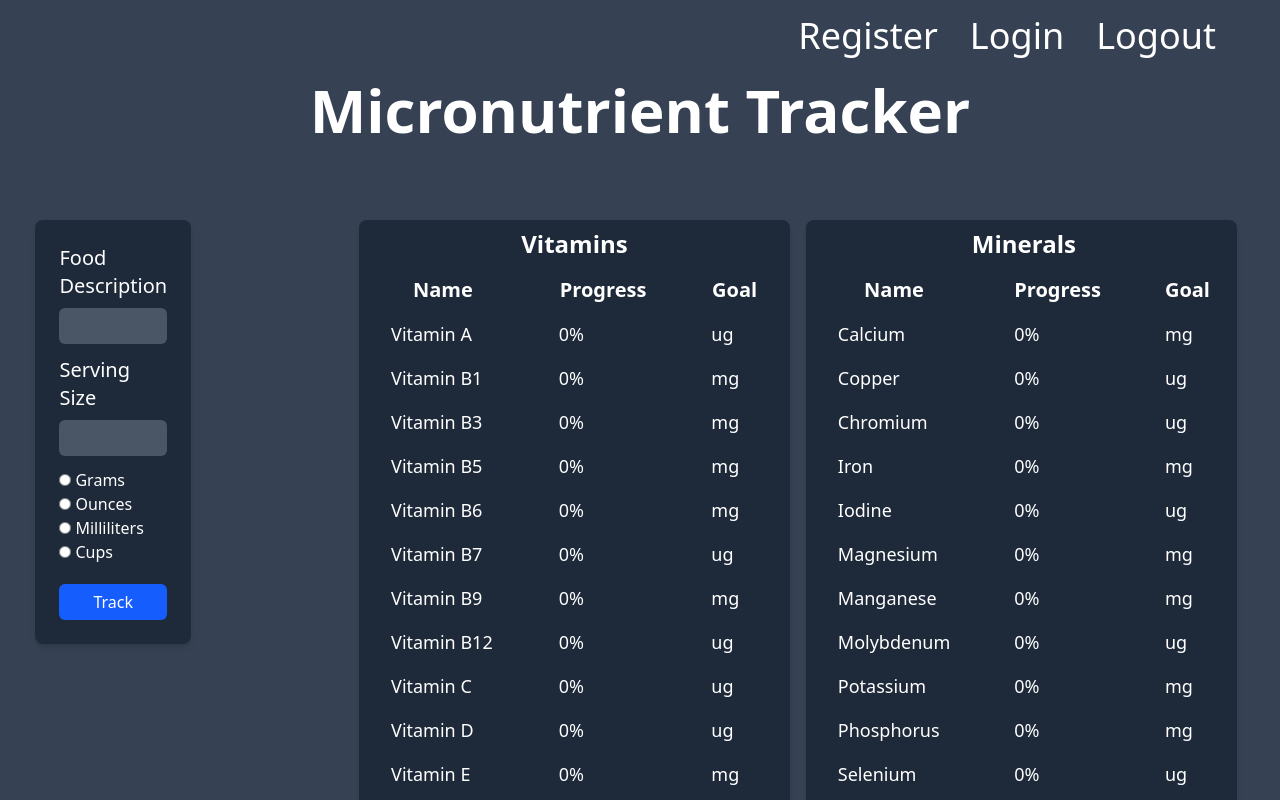
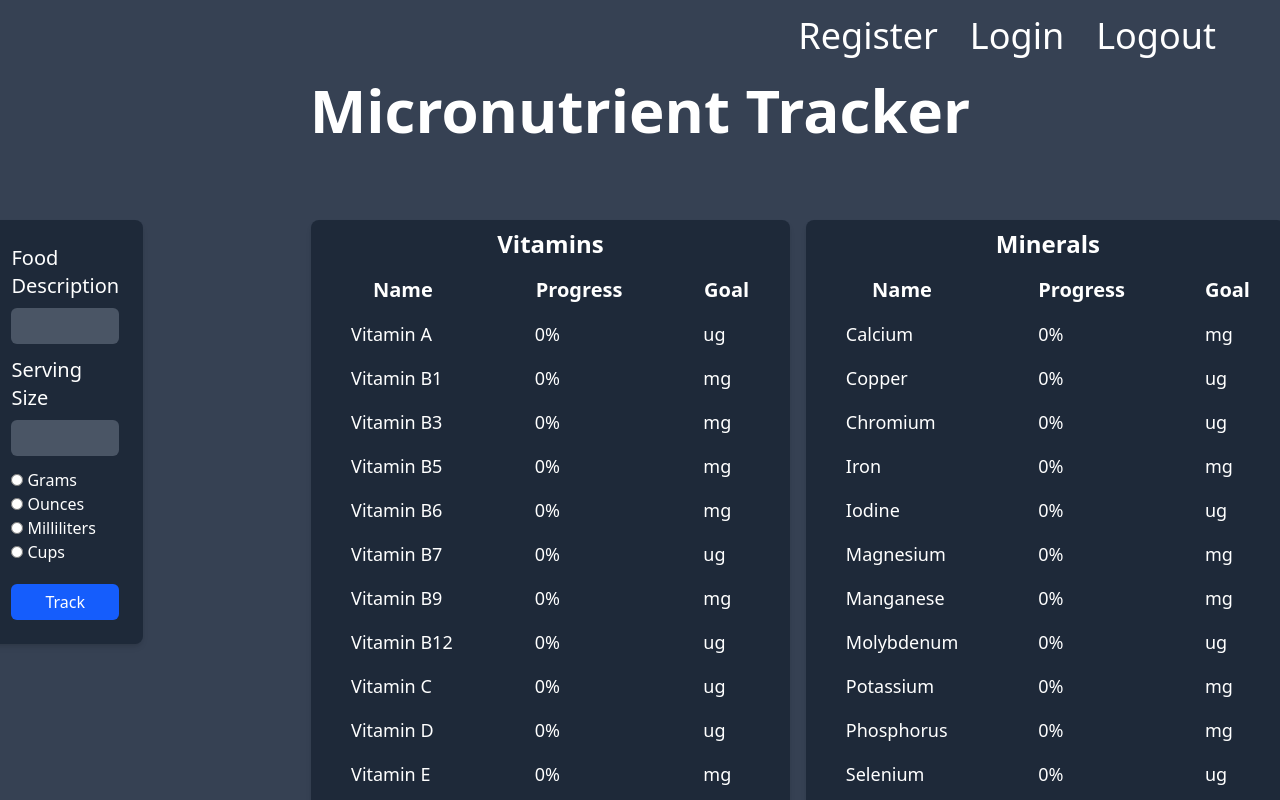
Before and after one commit to kerem-acar/Micronutrient-Tracker, a React (Vite) app in the folder frontend/: page / in a window 1280 px wide. Shown: the top 800 px of the page. Built offline with nearby package versions, Linux system fonts and the light colour scheme; no server answers.

Commit message:
fixed styling

```diff
--- a/frontend/src/Body.jsx
+++ b/frontend/src/Body.jsx
@@ -237,17 +237,17 @@ function Body() {
                                     <th colSpan="3" className="text-white font-sans font-bold text-xl px-2 py-2 md:text-2xl md:px-6">Vitamins</th>
                                 </tr>
                                 <tr>
-                                    <th className="text-white font-sans font-bold text-lg px-4 py-2 md:text-xl md:px-8">Name</th>
-                                    <th className="text-white font-sans font-bold text-lg px-4 py-2 md:text-xl md:px-8">Progress</th>
-                                    <th className="text-white font-sans font-bold text-lg px-4 py-2 md:text-xl md:px-8">Goal</th>
+                                    <th className="text-white font-sans font-bold text-lg px-6 py-2 md:text-xl md:px-10">Name</th>
+                                    <th className="text-white font-sans font-bold text-lg px-6 py-2 md:text-xl md:px-10">Progress</th>
+                                    <th className="text-white font-sans font-bold text-lg px-6 py-2 md:text-xl md:px-10">Goal</th>
                                 </tr>
                             </thead>
                             <tbody>
                                 {vitamins.map((vitamins, index) => (
                                     <tr key={index}>
-                                        <td className="whitespace-nowrap text-white font-sans font-medium text-md px-4 py-2 md:text-lg md:px-8">{vitamins.name}</td>
-                                        <td className="whitespace-nowrap text-white font-sans font-medium text-md px-4 py-2 md:text-lg md:px-8">{`${getPercentage(nutrientData[vitamins.key], rdaData[vitamins.key])}%`}</td>
-                                        <td className="whitepsace-nowrap text-white font-sans font-medium text-md px-4 py-2 md:text-lg md:px-8">{`${rdaData[vitamins.key] || ""} ${vitamins.unit}`}</td>
+                                        <td className="whitespace-nowrap text-white font-sans font-medium text-md px-6 py-2 md:text-lg md:px-10">{vitamins.name}</td>
+                                        <td className="whitespace-nowrap text-white font-sans font-medium text-md px-6 py-2 md:text-lg md:px-10">{`${getPercentage(nutrientData[vitamins.key], rdaData[vitamins.key])}%`}</td>
+                                        <td className="whitepsace-nowrap text-white font-sans font-medium text-md px-6 py-2 md:text-lg md:px-10">{`${rdaData[vitamins.key] || ""} ${vitamins.unit}`}</td>
                                     </tr>
                                 ))}
                             </tbody>
@@ -263,17 +263,17 @@ function Body() {
                                     <th colSpan="3" className="text-white font-sans font-bold text-xl px-4 py-2 md:text-2xl md:px-8">Minerals</th>
                                 </tr>
                                 <tr>
-                                    <th className="text-white font-sans font-bold text-lg px-4 py-2 md:text-xl md:px-8">Name</th>
-                                    <th className="text-white font-sans font-bold text-lg px-4 py-2 md:text-xl md:px-8">Progress</th>
-                                    <th className="text-white font-sans font-bold text-lg px-4 py-2 md:text-xl md:px-8">Goal</th>
+                                    <th className="text-white font-sans font-bold text-lg px-6 py-2 md:text-xl md:px-10">Name</th>
+                                    <th className="text-white font-sans font-bold text-lg px-6 py-2 md:text-xl md:px-10">Progress</th>
+                                    <th className="text-white font-sans font-bold text-lg px-6 py-2 md:text-xl md:px-10">Goal</th>
                                 </tr>
                             </thead>
                             <tbody>
                                 {minerals.map((minerals, index) => (
                                     <tr key={index}>
-                                        <td className="whitespace-nowrap text-white font-sans font-medium text-md px-4 py-2 md:text-lg md:px-8">{minerals.name}</td>
-                                        <td className="whitespace-nowrap text-white font-sans font-medium text-md px-4 py-2 md:text-lg md:px-8">{`${getPercentage(nutrientData[minerals.key], rdaData[minerals.key])}%`}</td>
-                                        <td className="whitespace-nowrap text-white font-sans font-medium text-md px-4 py-2 md:text-lg md:px-8">{`${rdaData[minerals.key] || ""} ${minerals.unit}`}</td>
+                                        <td className="whitespace-nowrap text-white font-sans font-medium text-md px-6 py-2 md:text-lg md:px-10">{minerals.name}</td>
+                                        <td className="whitespace-nowrap text-white font-sans font-medium text-md px-6 py-2 md:text-lg md:px-10">{`${getPercentage(nutrientData[minerals.key], rdaData[minerals.key])}%`}</td>
+                                        <td className="whitespace-nowrap text-white font-sans font-medium text-md px-6 py-2 md:text-lg md:px-10">{`${rdaData[minerals.key] || ""} ${minerals.unit}`}</td>
                                     </tr>
                                 ))}
                             </tbody>
```
